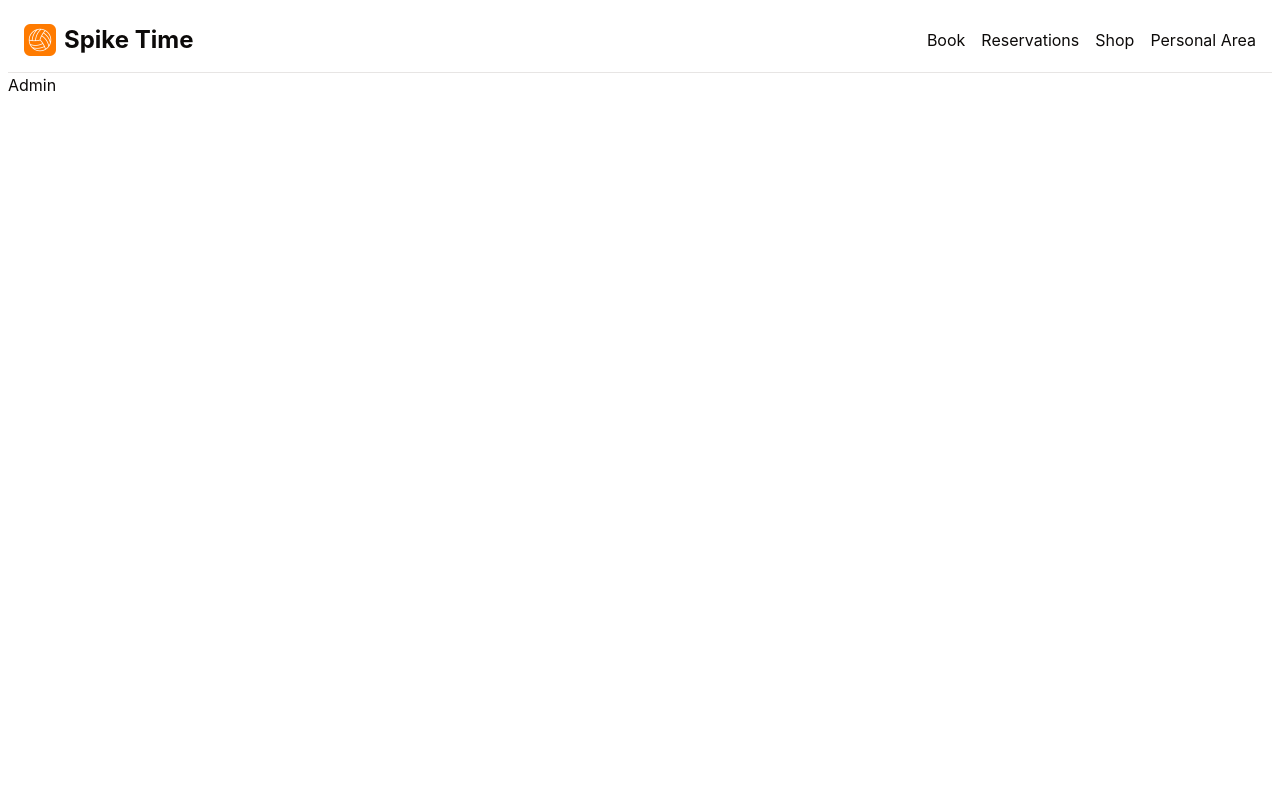
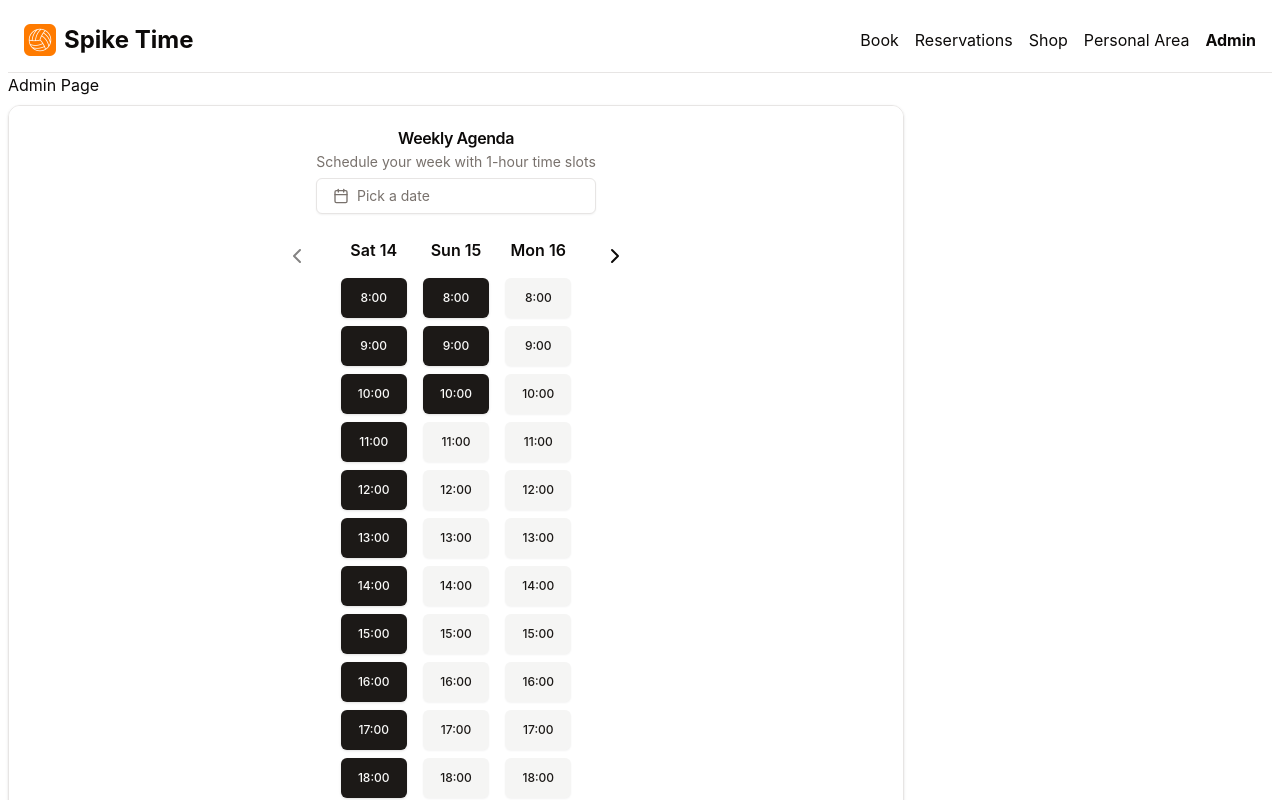
Before and after one commit to davide97g/spike-time, a React (Vite) app in the folder frontend/: page /admin in a window 1280 px wide. Built offline with nearby package versions, Linux system fonts and the light colour scheme; no server answers; the database is empty; sample sign-in values are in the browser's storage.

Commit message:
feat: booking page admin

```diff
--- a/frontend/src/components/custom/Header/Header.tsx
+++ b/frontend/src/components/custom/Header/Header.tsx
@@ -46,6 +46,7 @@ export function Header() {
         <NavLink href="/reservations">Reservations</NavLink>
         <NavLink href="/shop">Shop</NavLink>
         <NavLink href="/me">Personal Area</NavLink>
+        <NavLink href="/admin">Admin</NavLink>
       </nav>
       <Sheet open={isOpen} onOpenChange={setIsOpen}>
         <SheetTrigger asChild className="md:hidden">
--- /dev/null
+++ b/frontend/src/hooks/database/admin/useChangeSlotState.tsx
@@ -0,0 +1,18 @@
+import { db } from "@/config/firebase";
+import { STReservation } from "types/slot.types";
+import { useMutation } from "@tanstack/react-query";
+import { doc, setDoc } from "firebase/firestore";
+
+export const useChangeSlotState = () => {
+  return useMutation({
+    mutationFn: async (slot: STReservation) => {
+      try {
+        const docRef = doc(db, "reservations", slot.id);
+        await setDoc(docRef, slot, { merge: true });
+      } catch (e) {
+        console.error(e);
+        throw new Error("Error making slot unavailable");
+      }
+    },
+  });
+};
--- a/frontend/src/pages/Admin/index.tsx
+++ b/frontend/src/pages/Admin/index.tsx
@@ -1,7 +1,135 @@
+import { DatePicker } from "@/components/custom/DatePicker";
+import { Button } from "@/components/ui/button";
+import {
+  Card,
+  CardContent,
+  CardDescription,
+  CardHeader,
+  CardTitle,
+} from "@/components/ui/card";
+import { SIZE_SCROLLING_DAYS, timeSlots } from "@/utils";
+import dayjs from "dayjs";
+import { ChevronLeft, ChevronRight } from "lucide-react";
+import { useBook } from "../Book/useBook";
+import { useAdmin } from "./useAdmin";
+
 export default function Admin() {
+  const { daysList, getSlotType, setIndexDay, indexDay } = useBook();
+
+  const { setSlotState, selectedDate, setSelectedDate, allReservations } =
+    useAdmin();
+
   return (
     <div>
-      <h1>Admin</h1>
+      <h1>Admin Page</h1>
+      <Card
+        className="w-full max-w-4xl mt-2"
+        style={{ maxHeight: "800px", overflowY: "auto" }}
+      >
+        <CardHeader className="flex-col items-center">
+          <CardTitle>Weekly Agenda</CardTitle>
+          <CardDescription>
+            Schedule your week with 1-hour time slots
+          </CardDescription>
+          <DatePicker
+            selectedDate={selectedDate}
+            onSelect={(date) => {
+              setIndexDay(0);
+              setSelectedDate(date);
+            }}
+          />
+        </CardHeader>
+        <CardContent className="overflow-x-auto w-500">
+          <div
+            style={{
+              display: "flex",
+              flexDirection: "row",
+              alignItems: "flex-start",
+              justifyContent: "center",
+              gap: "1rem",
+            }}
+          >
+            <Button
+              disabled={dayjs(daysList[0].value).isBefore(dayjs(), "day")}
+              onClick={() => {
+                console.log({ daysList });
+
+                if (dayjs(daysList[0].value).isBefore(dayjs(), "day")) return;
+                setIndexDay(indexDay - SIZE_SCROLLING_DAYS);
+                setSelectedDate(
+                  dayjs(selectedDate).subtract(1, "day").toDate()
+                );
+              }}
+              variant="ghost"
+            >
+              <ChevronLeft />
+            </Button>
+            {daysList.map((day) => (
+              <div
+                style={{
+                  display: "flex",
+                  flexDirection: "column",
+                  gap: "0.5rem",
+                }}
+                key={day.value}
+              >
+                <div key={day.label} className="text-center font-semibold mb-2">
+                  {day.label}
+                </div>
+                {timeSlots.map((hour) => {
+                  const slotType = getSlotType(day.value, hour);
+                  const reservation = allReservations?.find(
+                    (res) => res.date === day.value && res.hourStart === hour
+                  );
+                  return (
+                    <Button
+                      // disabled={
+                      //   dayjs(day.value).isBefore(dayjs(), "day") ||
+                      //   slotType === "reserved"
+                      // }
+                      key={day.value}
+                      variant={
+                        slotType !== "available" ? "default" : "secondary"
+                      }
+                      color={slotType === "available" ? "green" : ""}
+                      className={`h-10 w-full text-xs ${
+                        slotType === "owned" ? "cursor-default" : ""
+                      }`}
+                      onClick={(e) => {
+                        console.log("here1");
+
+                        if (slotType === "reserved" || slotType === "owned")
+                          e.preventDefault();
+                        console.log("here2");
+
+                        if (slotType === "available")
+                          setSlotState(day.value, hour, true);
+
+                        console.log("here3");
+
+                        setSlotState(day.value, hour, false, reservation?.id);
+                      }}
+                    >
+                      {`${hour}:00`}
+                    </Button>
+                  );
+                })}
+              </div>
+            ))}
+            <Button
+              onClick={() => {
+                setIndexDay((prev) => prev + SIZE_SCROLLING_DAYS);
+                setSelectedDate(dayjs(selectedDate).add(1, "day").toDate());
+              }}
+              // className="absolute top-0 z-50"
+              style={{ right: "-40px" }}
+              variant="ghost"
+            >
+              <ChevronRight />
+            </Button>
+          </div>
+        </CardContent>
+      </Card>
     </div>
   );
 }
--- /dev/null
+++ b/frontend/src/pages/Admin/useAdmin.tsx
@@ -0,0 +1,42 @@
+import { useChangeSlotState } from "@/hooks/database/admin/useChangeSlotState";
+import { useReservationFindReservations } from "@/hooks/database/reservations/useReservationFindReservations";
+import dayjs from "dayjs";
+import { useState } from "react";
+
+export const useAdmin = () => {
+  const [selectedDate, setSelectedDate] = useState<Date | undefined>(undefined);
+  const { mutateAsync: changeSlotState } = useChangeSlotState();
+  const { refetch, data: allReservations } = useReservationFindReservations({
+    dates: [
+      dayjs(selectedDate).subtract(1, "day").format("YYYY-MM-DD"),
+      dayjs(selectedDate).format("YYYY-MM-DD"),
+      dayjs(selectedDate).add(1, "day").format("YYYY-MM-DD"),
+    ],
+  });
+
+  console.log({ allReservations });
+
+  const setSlotState = (
+    day: string,
+    hour: number,
+    isUnavailable: boolean,
+    id?: string
+  ) => {
+    const reservation = allReservations?.find((res) => res.id === id);
+
+    changeSlotState({
+      id: reservation?.id ?? crypto.randomUUID(),
+      date: dayjs(day).format("YYYY-MM-DD"),
+      hourStart: hour,
+      hourEnd: hour + 1,
+      unavailable: isUnavailable,
+    }).then(() => refetch());
+  };
+
+  return {
+    setSlotState,
+    selectedDate,
+    setSelectedDate,
+    allReservations,
+  };
+};
--- a/frontend/src/pages/Book/Agenda.tsx
+++ b/frontend/src/pages/Book/Agenda.tsx
@@ -8,17 +8,14 @@ import {
   CardHeader,
   CardTitle,
 } from "@/components/ui/card";
-import { getDayLabel } from "@/utils";
+import { getDayLabel, SIZE_SCROLLING_DAYS, timeSlots } from "@/utils";
 import dayjs from "dayjs";
 import { ChevronLeft, ChevronRight } from "lucide-react";
 import { Fragment } from "react";
 import { AgendaSkeleton } from "./LoaderAgenda";
 import { useBook } from "./useBook";
 
-const SIZE_SCROLLING_DAYS = 1;
-
 // const daysOfWeek = ["Mon", "Tue", "Wed", "Thu", "Fri", "Sat", "Sun"];
-const timeSlots = Array.from({ length: 16 }, (_, i) => i + 8); // 8 AM to 11 PM
 
 export default function WeeklyAgendaCard() {
   const {
--- a/frontend/src/pages/Book/useBook.tsx
+++ b/frontend/src/pages/Book/useBook.tsx
@@ -77,6 +77,8 @@ export const useBook = () => {
         (reservation) =>
           reservation.date === day && reservation.hourStart === hour
       );
+
+      if (reservation?.unavailable) return "unavailable";
       if (!reservation) return "available";
       if (reservation.userId === user?.id) return "owned";
       return "reserved";
--- a/frontend/src/utils/index.ts
+++ b/frontend/src/utils/index.ts
@@ -20,3 +20,7 @@ export const getDayLabel = (day: string): string | undefined => {
       return undefined;
   }
 };
+
+export const timeSlots = Array.from({ length: 16 }, (_, i) => i + 8); // 8 AM to 11 PM
+
+export const SIZE_SCROLLING_DAYS = 1;
```
